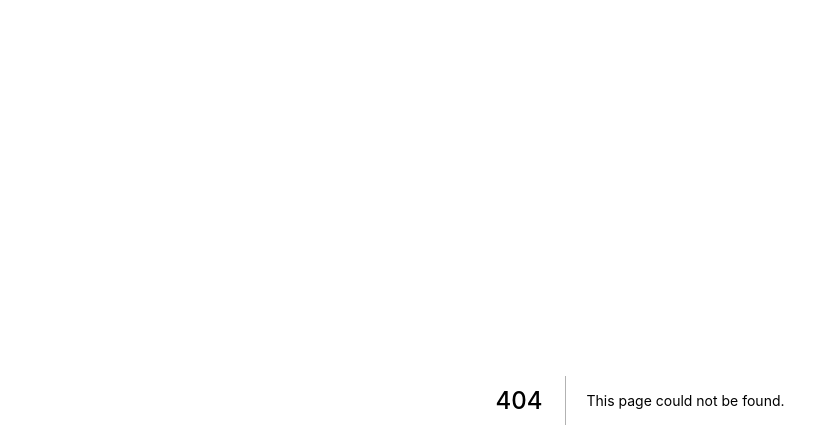
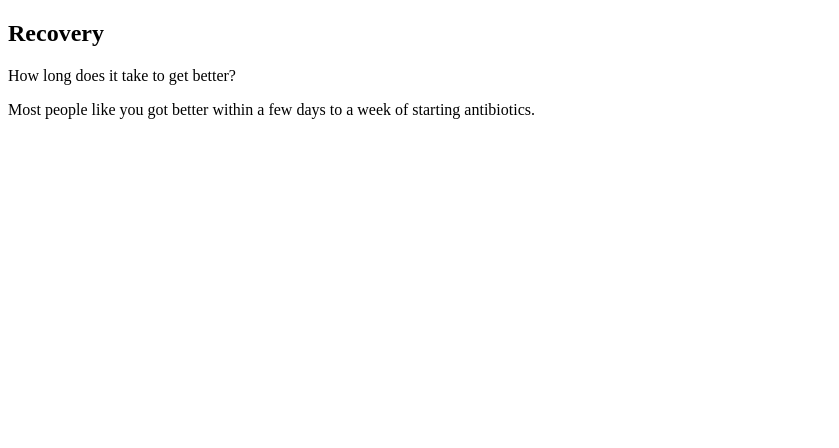
Before and after one commit to iddan/ktease, a Next.js app: page /conditions/1/recovery in a window 1280 px wide. Before the commit this address had no page. Shown: the top 448 px of the page, without its empty margins (0-839 px from the left). Built offline with nearby package versions, Linux system fonts and the light colour scheme.

Commit message:
Pages for recovery and tests

```diff
--- /dev/null
+++ b/pages/conditions/[name]/recovery.tsx
@@ -0,0 +1,12 @@
+import React from "react";
+import Recovery from "../../../components/recovery";
+
+const RecoveryPage = () => {
+  return (
+    <div>
+      <Recovery />
+    </div>
+  );
+};
+
+export default RecoveryPage;
```
Also changed, not shown: pages/conditions/[name]/tests.tsx (added, +12 -0 lines).
